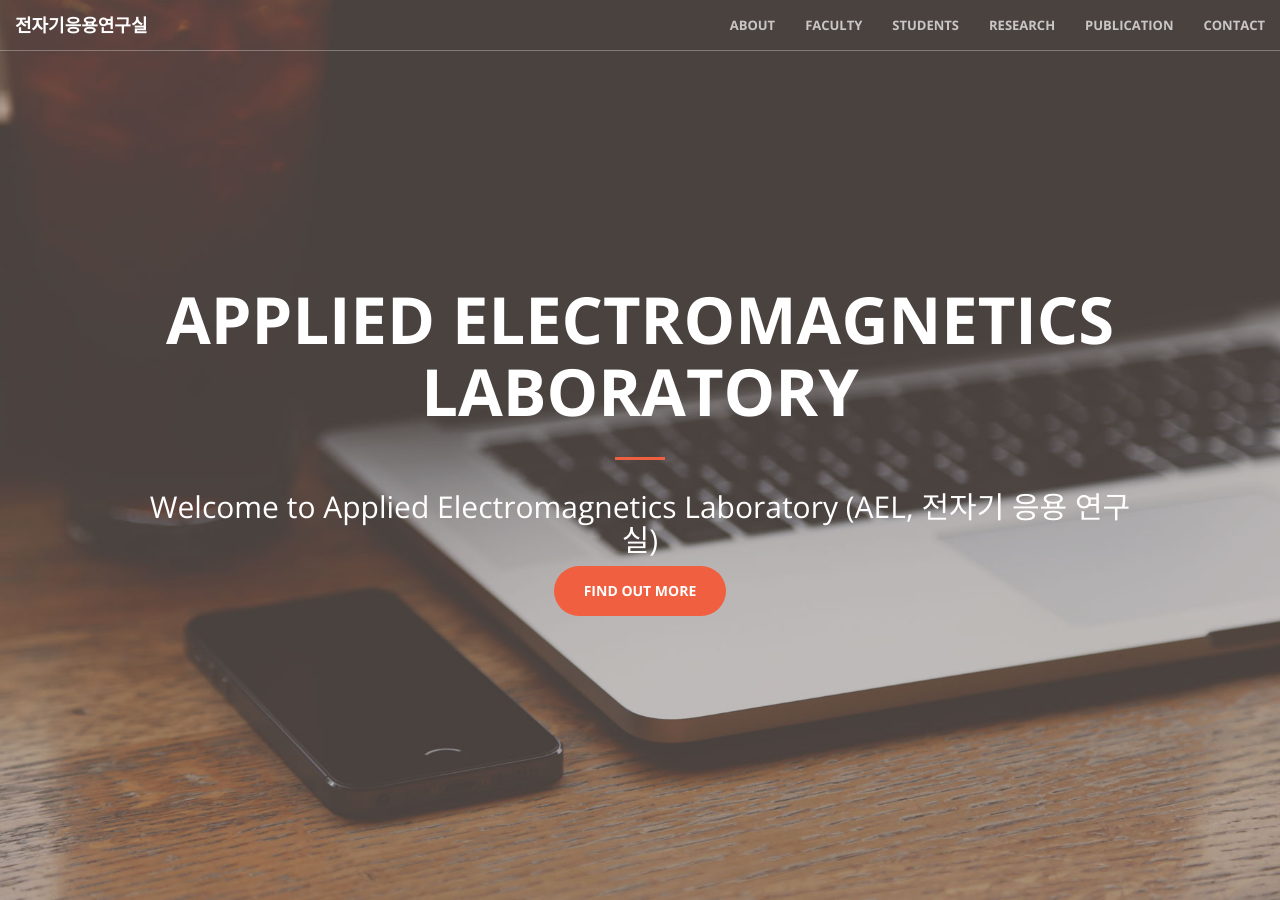
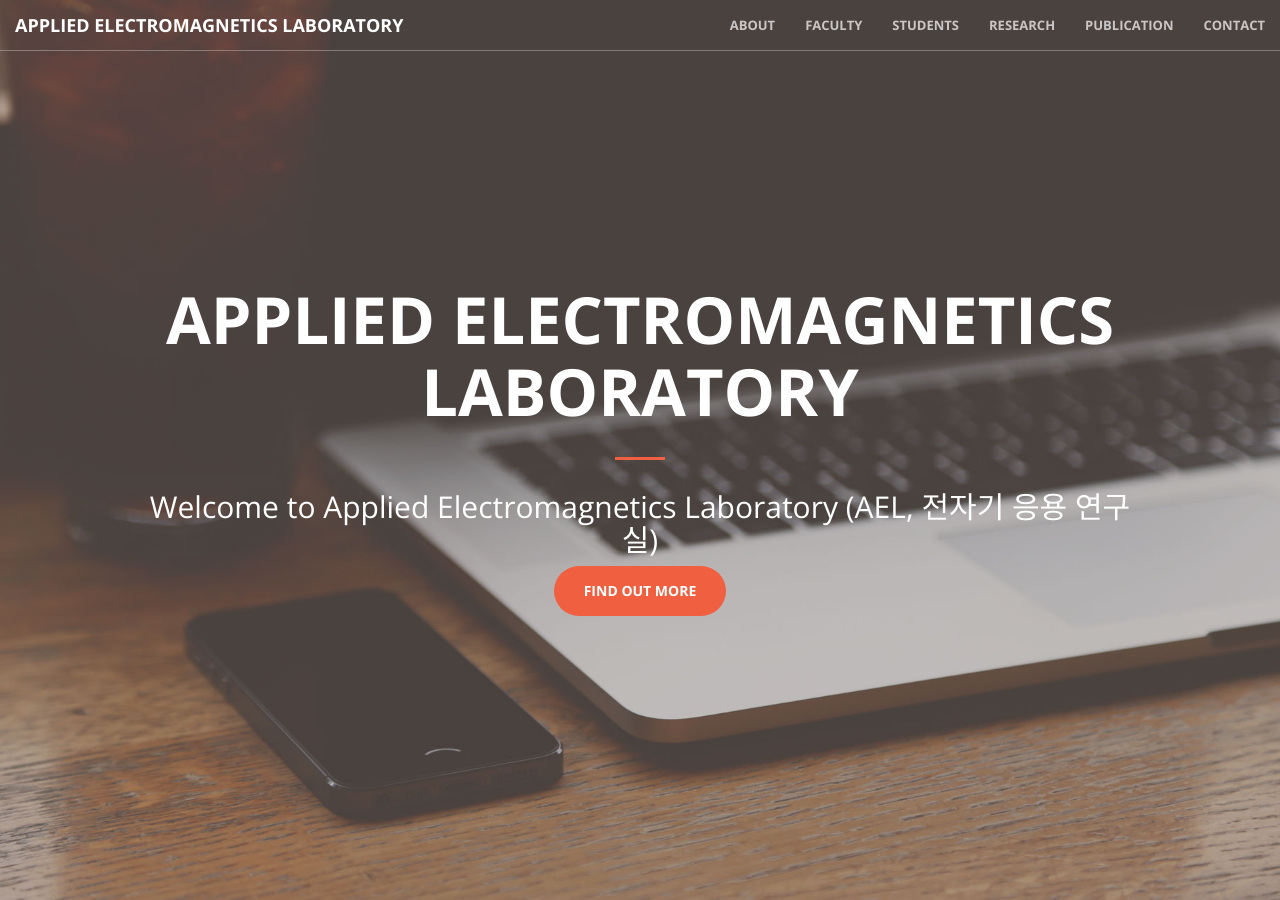
Before and after one commit to dwKim88/AEL, a Jekyll site: the page built from index.html, in a window 1280 px wide and 900 px high. Built offline with Jekyll 4.4.1, drawn with Linux system fonts in a browser that asks for light colours.

Commit message:
Update nav.html

```diff
--- a/_includes/nav.html
+++ b/_includes/nav.html
@@ -8,7 +8,7 @@
                 <span class="icon-bar"></span>
                 <span class="icon-bar"></span>
             </button>
-            <a class="navbar-brand page-scroll" href="#page-top">전자기응용연구실</a>
+            <a class="navbar-brand page-scroll" href="#page-top">Applied Electromagnetics Laboratory</a>
         </div>
 
         <!-- Collect the nav links, forms, and other content for toggling -->
```
